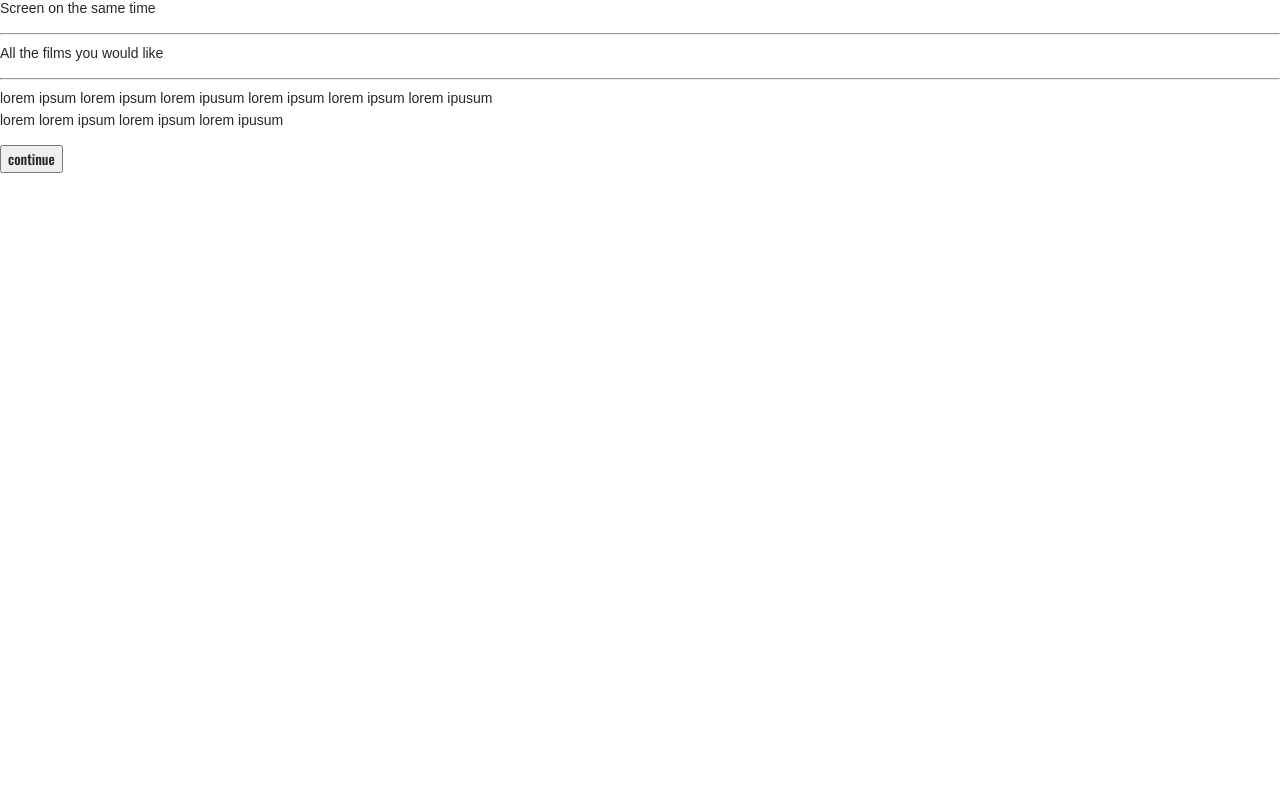
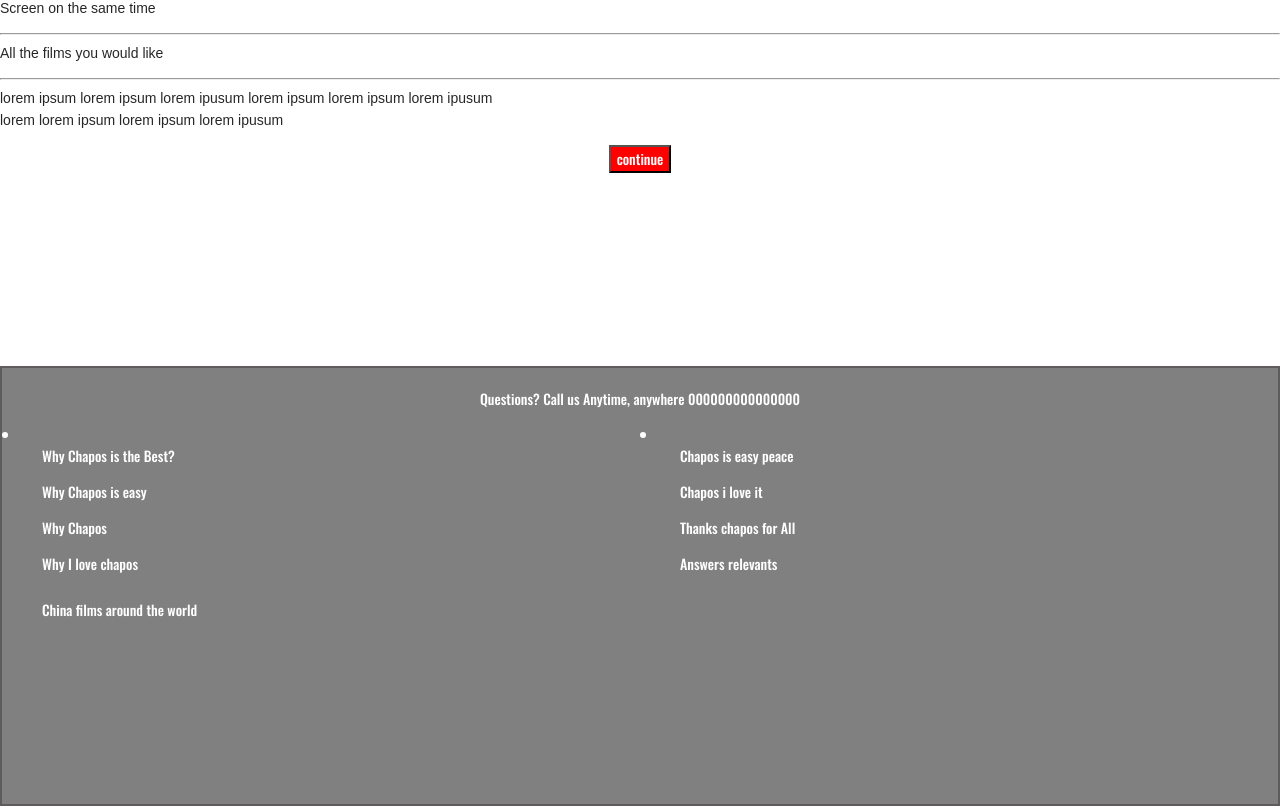
Before and after one commit to Miguel-Angel-Guate/Chinitas-Films-Front, a React (Create React App) app: page /signup/signUpPlan in a window 1280 px wide. Shown: the part 442-1248 px from the top of the page. Before the commit the page ends 800 px from the top, so only its background shows below. Built offline with nearby package versions, Linux system fonts and the light colour scheme.

Commit message:
finish the register form

```diff
--- a/src/App.js
+++ b/src/App.js
@@ -6,6 +6,8 @@ import SignIn from './containers/signIn/SignIn'
 import Scroll from './components/scroll/Scroll';
 import SignUpFirstPage from './containers/SignUpFirstPage/SignUpFirstPage';
 import SignUpPlan from './containers/signUpPlan/SignUpPlan';
+import RegisterThirdStep from './containers/registerThirdStep/RegisterThirdStep';
+
 
 
 function App() {
@@ -18,6 +20,7 @@ function App() {
     <Route path='/home' component={Scroll} exact/>
     <Route path='/signup' component={SignUpFirstPage} exact />
     <Route path='/signup/signUpPlan' component={SignUpPlan} exact />
+    <Route path='/signUpPlan/register' component={RegisterThirdStep} exact />
 
     </Switch>
 
--- a/src/components/search/Search.jsx
+++ b/src/components/search/Search.jsx
@@ -24,7 +24,7 @@ const SearchFront = () => {
       onSearch={value => console.log(value)}
 
     />
-    <p>Ready? Start writting your email </p>
+    <NavLink to="/signup"><p>Ready? Start writting your email </p></NavLink>
 
 
               </div>
--- /dev/null
+++ b/src/containers/registerThirdStep/RegisterThirdStep.jsx
@@ -0,0 +1,79 @@
+import React, { Component } from 'react'
+import './RegisterThirdStep.scss'
+import { Form, Input, Button, Checkbox } from 'antd';
+import { UserOutlined, LockOutlined } from '@ant-design/icons';
+import { NavLink } from 'react-router-dom';
+
+
+export class RegisterThirdStep extends Component {
+
+       onFinish = values => {
+              console.log(values);
+            };
+
+       render() {
+
+              return (
+                     <div className="registerContainer">
+                     <div className="headerOfSignUpPlan">
+                    <NavLink to='/home' exact><h1>Chapos Films</h1></NavLink>
+                    <NavLink to='/signIn' exact><p>Sign in</p></NavLink>
+                    </div>
+                    <p>Step 3 of 3</p>
+                    <h2>Write your eamil and pass to start your <br></br>suscription</h2>
+                    <p>Congratulations! you are near to enjoy Chapos Films</p>
+
+
+                    <div className="formInSignInPage">
+
+                    <Form
+     name="normal_login"
+     className="login-form"
+     initialValues={{
+       remember: true,
+     }}
+     onFinish={this.onFinish}
+   >
+     <Form.Item
+       name="username"
+       rules={[
+         {
+           required: true,
+           message: 'Please input your email!',
+         },
+       ]}
+     >
+       <Input prefix={<UserOutlined className="site-form-item-icon" />} placeholder="email" />
+     </Form.Item>
+     <Form.Item
+       name="password"
+       rules={[
+         {
+           required: true,
+           message: 'Please input your Password!',
+         },
+       ]}
+     >
+       <Input
+         prefix={<LockOutlined className="site-form-item-icon" />}
+         type="password"
+         placeholder="Password"
+       />
+     </Form.Item>
+
+
+     <Form.Item>
+       <Button  htmlType="submit" className="login-form-button">
+         Log in
+       </Button>
+       <p className="or">Or</p> <NavLink to="/home"><a >Sign Up now!</a></NavLink>
+     </Form.Item>
+   </Form>
+                        </div>
+
+                     </div>
+              )
+       }
+}
+
+export default RegisterThirdStep
--- /dev/null
+++ b/src/containers/registerThirdStep/RegisterThirdStep.scss
@@ -0,0 +1,86 @@
+.registerContainer{
+display: flex;
+justify-content: center;
+flex-direction: column;
+align-items: center;
+
+.headerOfSignUpPlan{
+              display: flex;
+              width: 100%;
+              height: 13vh;
+              justify-content: space-between;
+              align-items: center;
+              border-bottom: 1px grey solid;
+              h1{
+                     padding-top: 20px;
+                     color: red;
+                     padding-left: 30px;
+                     cursor: pointer;
+              }
+
+             p{
+                    padding-top: 40px;
+                    padding-right: 45px;
+                    font-family: Arial, Helvetica, sans-serif;
+                    cursor: pointer;
+             }
+
+       }
+       .signInContainerPage{
+
+              .chinitasTitleSigInPage{
+                     font-family: Arial, Helvetica, sans-serif;
+                     color: red;
+                     font-size: 30px;
+                     padding-top: 24px;
+                     padding-left: 15px;
+                     display: flex;
+                     width: 100%;
+                     p{
+                            color: red;
+                     }
+
+              }
+
+
+
+       .formInSignInPage{
+              height: 60vh;
+              display: flex;
+              justify-content: center;
+              align-items: center;
+              padding-top: 110px;
+              width: 300px;
+
+              background-color: black;
+              opacity: 80%;
+
+
+
+              .login-form-button{
+                     background-color: red;
+                     color: white;
+                     border: red;
+
+
+              }
+              a{
+                     color: red;
+                     font-family: Arial, Helvetica, sans-serif;
+
+              }
+
+       }
+       .or{   padding: 1px;
+              margin: 0;
+              color: white;
+              display: flex;
+              font-size: 12px;
+              display: inline;
+       }
+
+       }
+
+
+
+}
--- a/src/containers/signUpPlan/SignUpPlan.jsx
+++ b/src/containers/signUpPlan/SignUpPlan.jsx
@@ -61,11 +61,41 @@ export class SignUpPlan extends Component {
                      <hr></hr>
                      </div>
                      <p>lorem ipsum lorem ipsum lorem ipusum lorem ipsum lorem ipsum lorem ipusum <br></br> lorem lorem ipsum lorem ipsum lorem ipusum</p>
-                    <div>
-                     <button className="continue">continue</button>
+                    <div className="containerOfButton">
+                     <NavLink to='/signUpPlan/register'><button className="continue">continue</button></NavLink>
                      </div>
 
                      </div>
+
+                     <div className="footerContainerOfSignUpFirstPage">
+                    <div className="callUsContainerOfFooterFromSignUpFirst">
+                    <span>Questions? Call us Anytime, anywhere 000000000000000</span>
+                    </div>
+
+                    <div className="containerOfFooter">
+                    <div className="footerLeft">
+                    <li>
+                    <ul>Why Chapos is the Best?</ul>
+                    <ul>Why Chapos is easy</ul>
+                    <ul>Why Chapos </ul>
+                    <ul>Why I love chapos</ul>
+                    </li>
+                    </div>
+                    <div className="footerRight">
+
+                    <li>
+                    <ul>Chapos is easy peace</ul>
+                    <ul>Chapos i love it</ul>
+                    <ul>Thanks chapos for All</ul>
+                    <ul>Answers relevants</ul>
+                    </li>
+                    </div>
+                    </div>
+                    <span className="lastSpanOfFooter">China films around the world</span>
+
+
+                    </div>
+
 
 
                      </div>
--- a/src/containers/signUpPlan/SignUpPlan.scss
+++ b/src/containers/signUpPlan/SignUpPlan.scss
@@ -122,6 +122,64 @@
 
 
        }
-}
+       }
+
+       .footerContainerOfSignUpFirstPage{
+              display: flex;
+
+              border: rgb(95, 91, 91) 2px solid;
+              background-color: grey;
+              height: 55vh;
+              flex-direction: column;
+            margin-top: 193px;
+            color: gray;
+              .callUsContainerOfFooterFromSignUpFirst{
+                     height: 30px;
+                     display: flex;
+                     margin-top: 20px;
+
+
+       width: 100%;
+        span{
+                     color: white;
+                    width: 100%;
+                    display: flex;
+                    justify-content: center;
+
+                     height: 50px;
+                     flex-wrap: nowrap;
+
+
+              }
+       }
+              .containerOfFooter{
+                     display: flex;
+
+                     margin-top: 5px;
+
+
+                     width: 100%;
+
+                     .footerLeft{
+                            display: flex;
+                            color: white;
+                            width: 50%;
+                     }
+
+              .footerRight{
+                     display: flex;
+                     width: 50%;
+                     color: white;
+              }
+              }
+       .lastSpanOfFooter{
+              color: white;
+              margin-left: 40px;
+              margin-top: 10px;
+       }
+
+
+
+       }
 
 }
```
